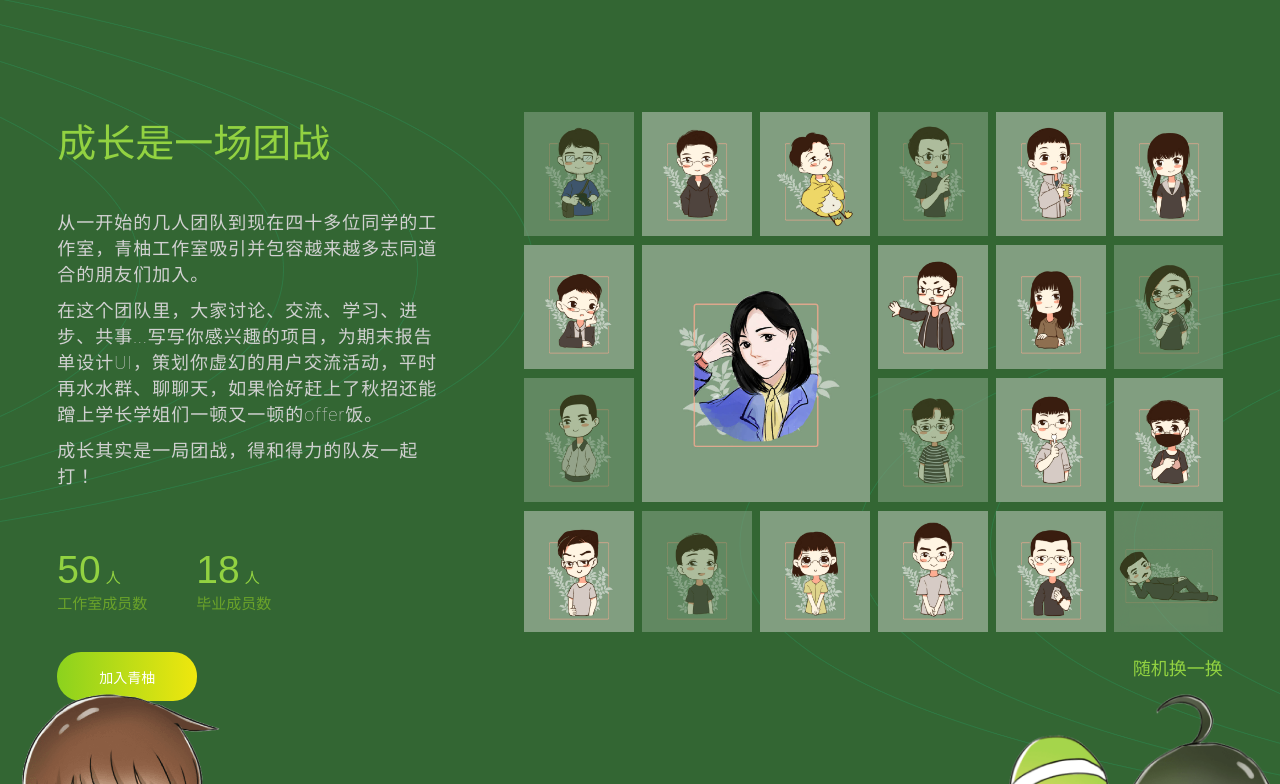
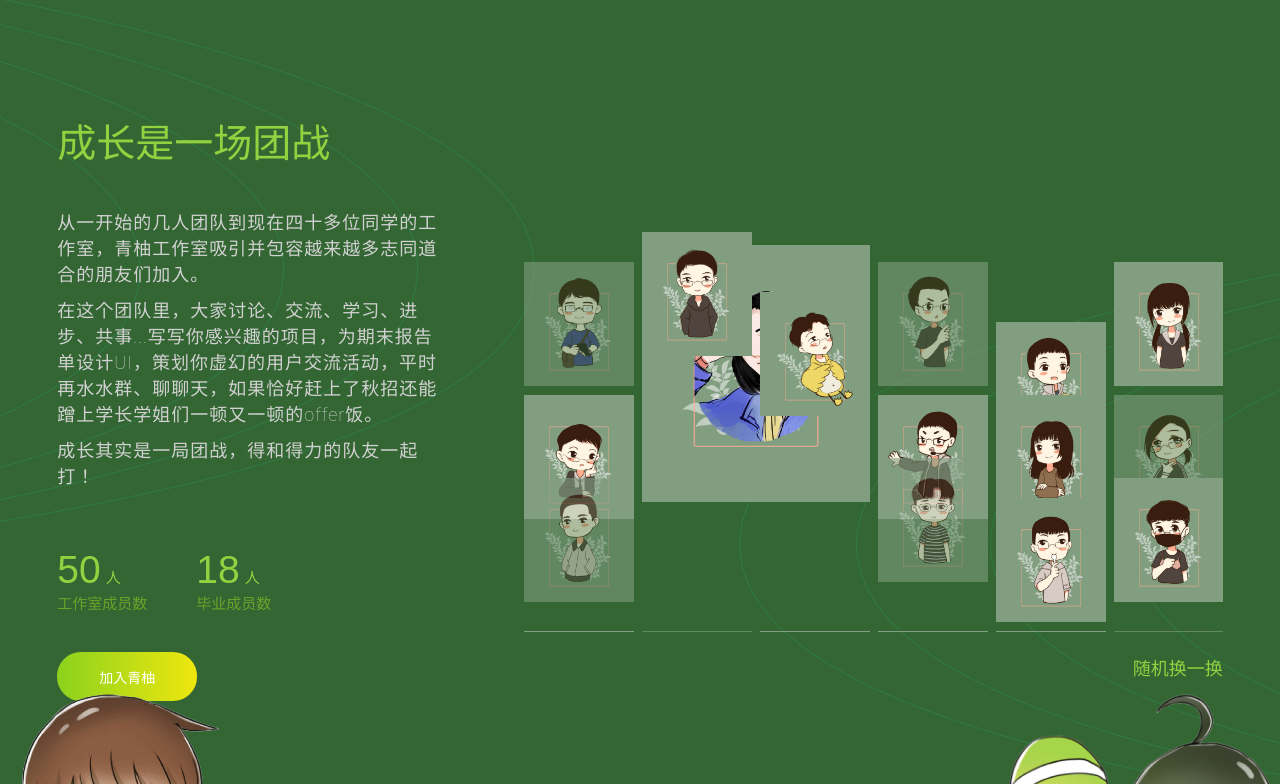
Before and after one commit to GreenPomelo/website, a React (Create React App) app: page / in a window 1280 px wide. Shown: the part 1616-2400 px from the top of the page. Built offline with nearby package versions, Linux system fonts and the light colour scheme.

Commit message:
hotfix: person page use useMemo

```diff
--- a/src/App.js
+++ b/src/App.js
@@ -25,6 +25,7 @@ function App() {
   const offsetHeader = rangeHandler(0, 798, afterScrollTop);
   const offsetProduct = rangeHandler(500, 1075, afterScrollTop);
   const offsetGoal = rangeHandler(1700, 2300, afterScrollTop);
+  const offsetPerson = rangeHandler(1040, 1500, afterScrollTop);
   return (
     <div className="App">
       {useMemo(
@@ -39,7 +40,12 @@ function App() {
         ),
         [offsetProduct, clientWidth]
       )}
-      <Person />
+      {useMemo(
+        () => (
+          <Person distanceObj={{ afterScrollTop, clientWidth }} />
+        ),
+        [offsetPerson, clientWidth]
+      )}
       {useMemo(
         () => (
           <Goal distanceObj={{ afterScrollTop, clientWidth }} />
--- a/src/components/Person/Person.js
+++ b/src/components/Person/Person.js
@@ -1,15 +1,15 @@
-import React, { useState, useEffect } from 'react';
+import React, { useState } from 'react';
 import './Person.sass';
 import { People } from './People';
 
-export default function Person() {
+export default function Person({ distanceObj: { afterScrollTop } }) {
   const [people, randomSort] = useState(People);
-  const [offset, setOffset] = useState([
+  let offset = [
     [150, 120, 180, 150, 210, 150],
     [150, 0, 150, 150, 150],
     [100, 80, 120, 100],
     [120, 120, 120, 120, 120, 120]
-  ]);
+  ];
 
   const initPosCopy = [
     [150, 120, 180, 150, 210, 150],
@@ -18,35 +18,20 @@ export default function Person() {
     [120, 120, 120, 120, 120, 120]
   ];
 
-  useEffect(() => {
-    window.addEventListener('scroll', setPosition);
-    window.addEventListener('load', setPosition);
-    return () => {
-      window.removeEventListener('scroll', setPosition);
-      window.removeEventListener('load', setPosition);
-    };
-  });
-
-  const setPosition = () => {
-    const { scrollTop } = document.documentElement;
-    if (scrollTop >= 1450) {
-      if (offset.every(item => item.every(num => num === 0))) {
-        return;
+  if (afterScrollTop >= 1450) {
+    if (!offset.every(item => item.every(num => num === 0))) {
+      offset = offset.map(item => item.fill(0));
     }
-      setOffset(offset.map(item => item.fill(0)));
-    } else if (scrollTop >= 622 && scrollTop < 1450) {
-      setOffset(
-        offset.map((item, offsetIndex) =>
+  } else if (afterScrollTop >= 622 && afterScrollTop < 1450) {
+    offset = offset.map((item, offsetIndex) =>
       item.map((num, index) =>
         Math.max(
-              (1 - (scrollTop - 622) / 799) * initPosCopy[offsetIndex][index],
+          (1 - (afterScrollTop - 622) / 799) * initPosCopy[offsetIndex][index],
           0
-            )
         )
       )
     );
   }
-  };
 
   const handleClick = () => {
     const afterSort = people.sort(() => 0.5 - Math.random());
```
Lines whose indentation alone changed are shown as unchanged.
